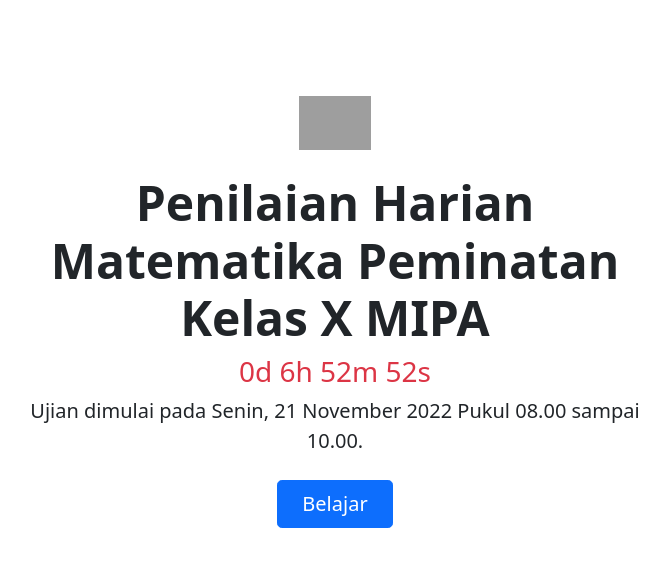
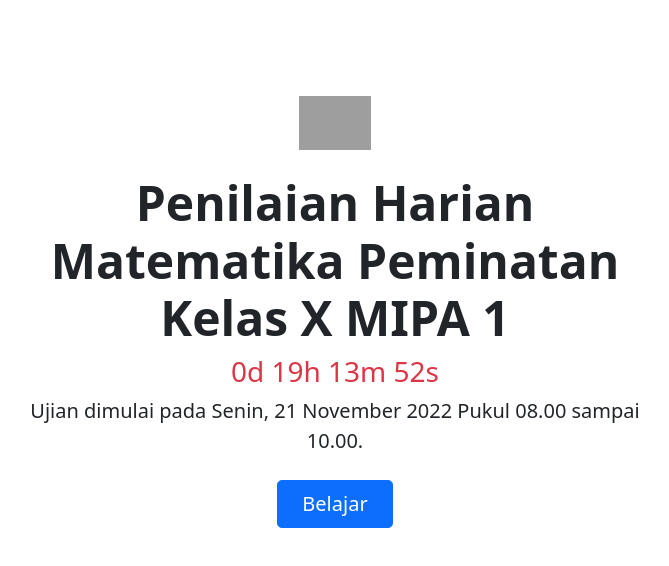
Before and after one commit to bakhtiarsmada/bakhtiarsmada.github.io, a plain HTML site: page xmipa.html in a window 1280 px wide. Shown: the whole page, without its empty margins (305-974 px from the left). Drawn offline with nearby package versions, Linux system fonts and the light colour scheme; grey boxes are pictures that could not be loaded.

Commit message:
add xmipa

```diff
--- a/xmipa.html
+++ b/xmipa.html
@@ -39,7 +39,7 @@
   <div id='info'>
     <div class="px-4 py-5 my-5 text-center">
       <img class="d-block mx-auto mb-4" src="https://smadawates.sch.id/media_library/images/d8e5dfe5085097c32b7fbc96cd3c46ac.png" alt="" width="72">
-      <h1 class="display-5 fw-bold">Penilaian Harian<br>Matematika Peminatan<br>Kelas X MIPA</h1>
+      <h1 class="display-5 fw-bold">Penilaian Harian<br>Matematika Peminatan<br>Kelas X MIPA 1</h1>
       <div class="col-lg-6 mx-auto">
         <h3 class="text-danger" id="timeujian"></h3>
         <p class="lead mb-4">Ujian dimulai pada Senin, 21 November 2022 Pukul 08.00 sampai 10.00.</p>
@@ -55,8 +55,8 @@
 
   <script>
     // Mengatur waktu akhir perhitungan mundur
-    var starUjian = new Date("Nov 20, 2022 19:39:00").getTime();
-    var endUjian = new Date("Nov 20, 2022 19:40:00").getTime();
+    var starUjian = new Date("Nov 21, 2022 08:00:00").getTime();
+    var endUjian = new Date("Nov 21, 2022 10:00:00").getTime();
 
     // Memperbarui hitungan mundur setiap 1 detik
     var x = setInterval(function() {
```
